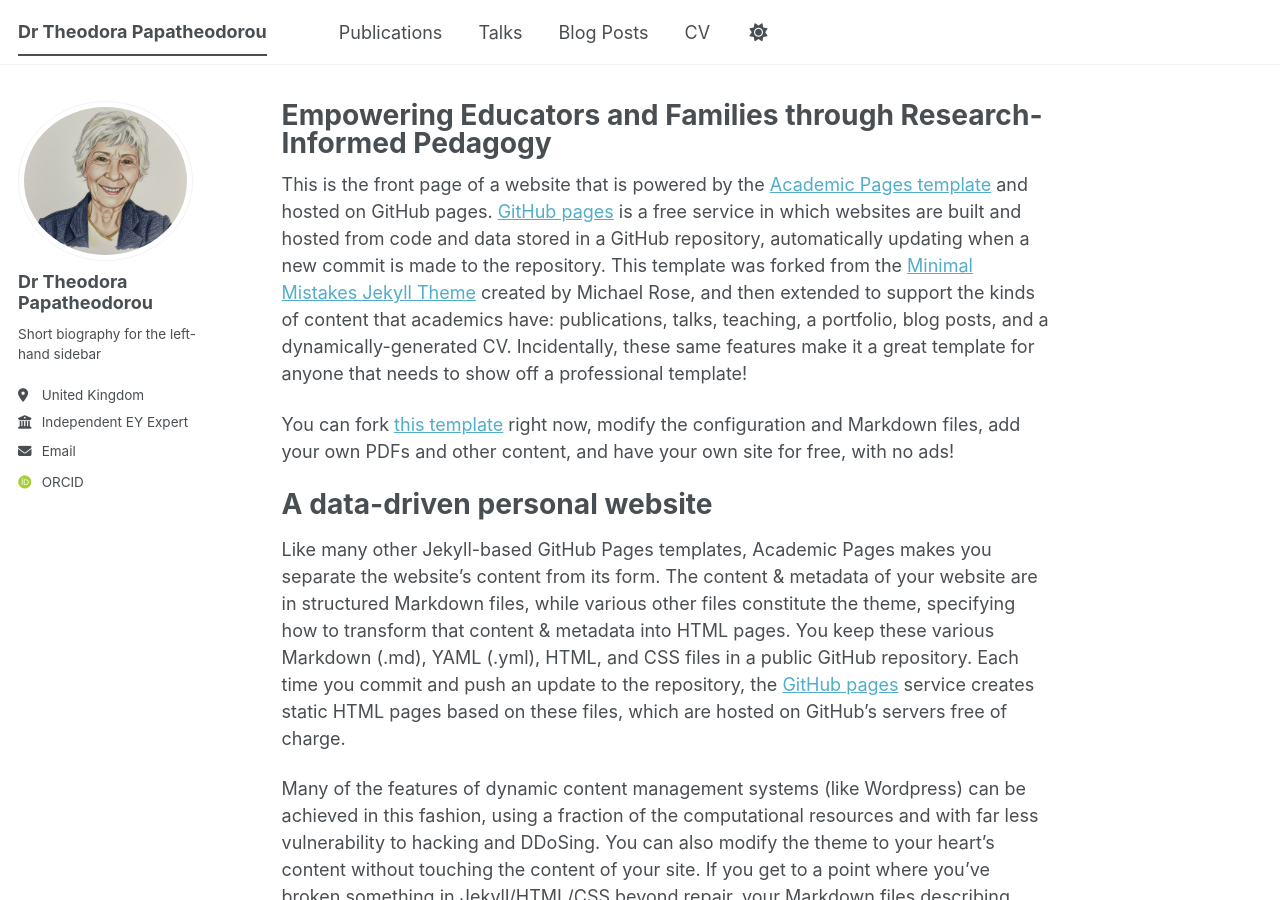
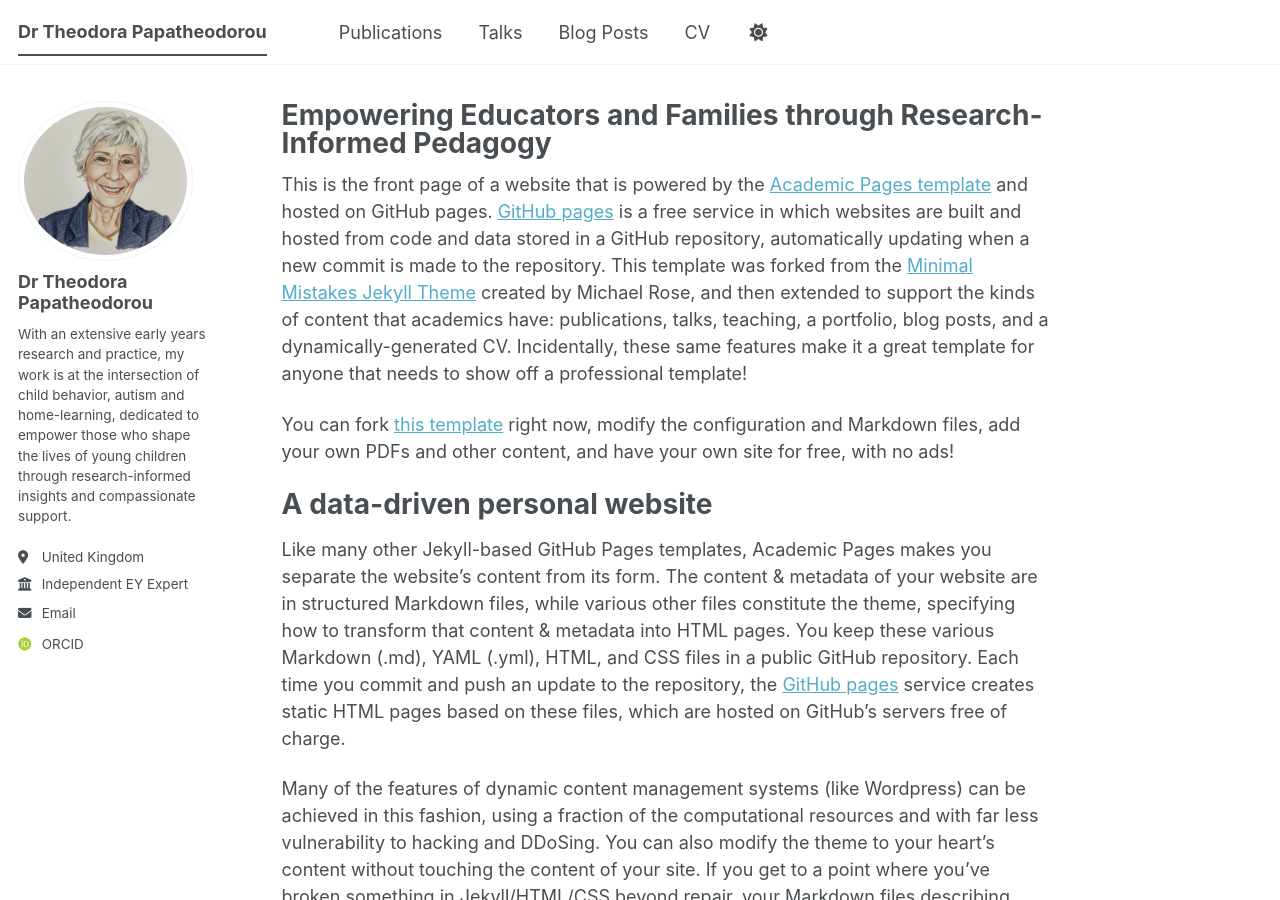
Before and after one commit to theodorapapatheodorou/theodorapapatheodorou.github.io, a Jekyll site: the page built from _pages/about.md, in a window 1280 px wide and 900 px high. Built offline with Jekyll 4.4.1, drawn with Linux system fonts in a browser that asks for light colours; some web fonts are replaced; a script bundle is joined from its source files by our own code; library files that are not in the unit come from our copies.

Commit message:
Update _config.yml

```diff
--- a/_config.yml
+++ b/_config.yml
@@ -26,7 +26,7 @@ author:
   avatar           : "profile-picture-cropped.png"
   name             : "Dr Theodora Papatheodorou"
   pronouns         : # example: "she/her"
-  bio              : "Short biography for the left-hand sidebar"
+  bio              : "With an extensive early years research and practice, my work is at the intersection of child behavior, autism and home-learning, dedicated to empower  those who shape the lives of young children through research-informed insights and compassionate support."
   location         : "United Kingdom"
   employer         : "Independent EY Expert"
   uri              : # URL
```
